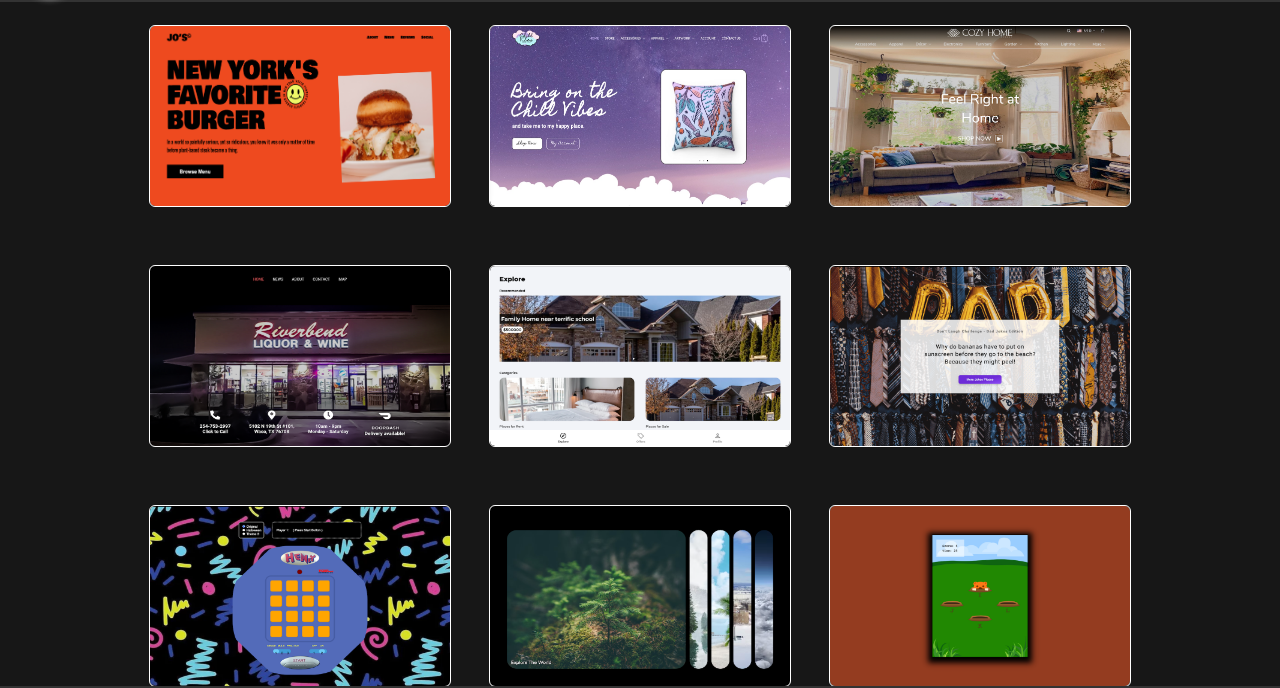
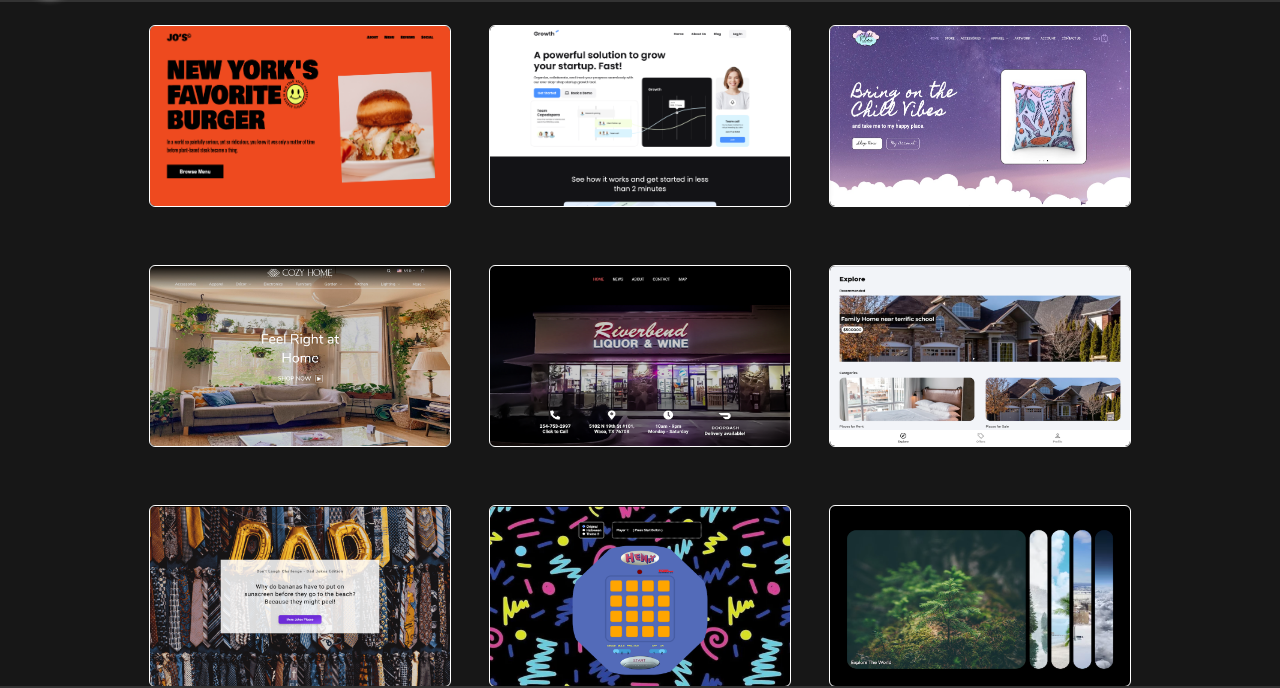
Before and after one commit to KrystalJean/KrystalJean.github.io, a plain HTML site: page index.html in a window 1280 px wide. Shown: the part 54-742 px from the top of the page. Drawn offline with Linux system fonts and the light colour scheme.

Commit message:
added project- growth landing page

```diff
--- a/index.html
+++ b/index.html
@@ -40,6 +40,20 @@
           <div class="flex-container">
             <!-- <a href="code-link">Code</a> -->
             <a href="https://krystaljean.github.io/restaurant-jos/" target="_blank">Live Site</a>
+          </div>
+        </div>
+      </div>
+
+      <div class="project-card website htmlcssLogo javascriptLogo">
+        <div class="project-front">
+          <img src="projects/growth.png" alt="Website Snapshot">
+        </div>
+        <div class="project-back">
+          <h3>Growth</h3>
+          <p>Built based on the specifications outlined in the Figma Design files.</p>
+          <div class="flex-container">
+            <!-- <a href="code-link">Code</a> -->
+            <a href="https://krystaljean.github.io/growth/" target="_blank">Live Site</a>
           </div>
         </div>
       </div>
```
Also changed, not shown: projects/growth.png (added).
